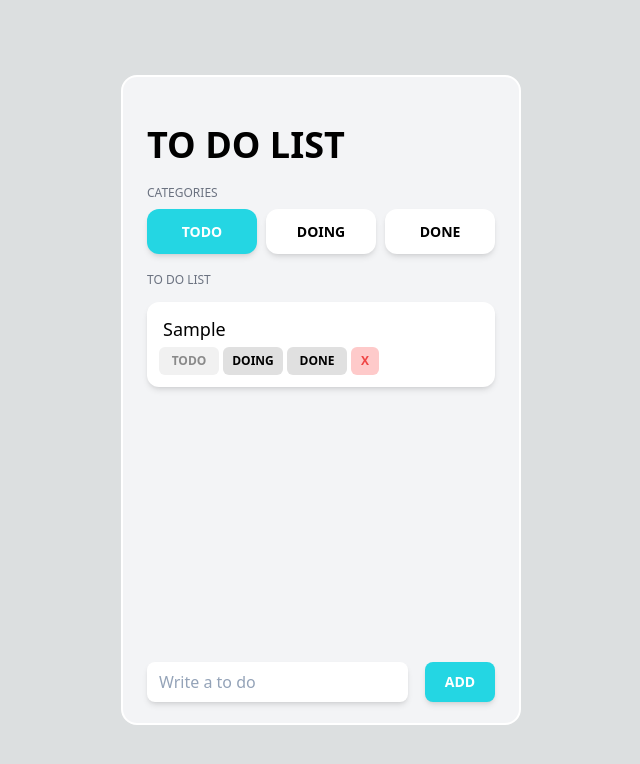
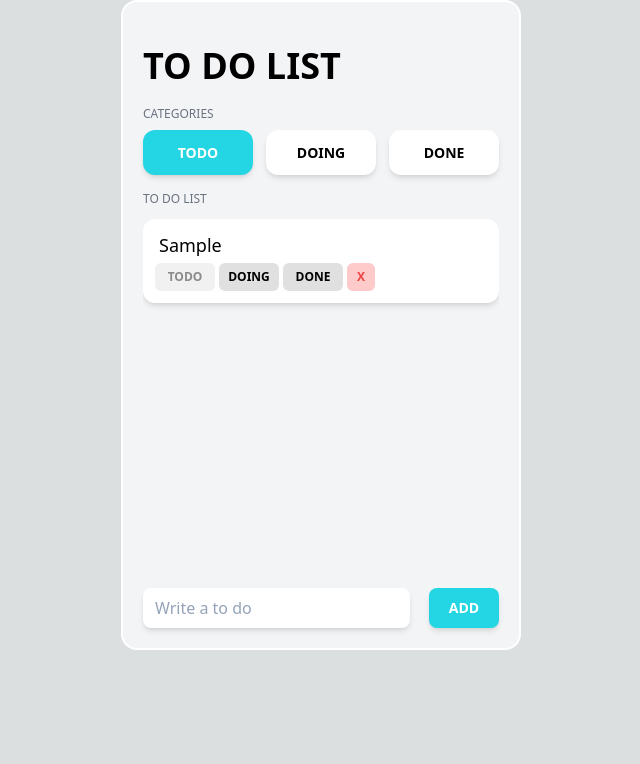
Before and after one commit to yesharry/todo, a React (Vite) app: page / in a window 1280 px wide. Both pictures are taken after typing "Sample" into the empty fields and a click on the button "ADD". Shown: the top 764 px of the page, without its empty margins (319-959 px from the left). Built offline with nearby package versions, Linux system fonts and the light colour scheme.

Commit message:
Modify: 컴포넌트 수정

```diff
--- a/src/App.tsx
+++ b/src/App.tsx
@@ -1,10 +1,18 @@
-import ToDo from "./components/ToDo";
+import { createGlobalStyle } from "styled-components";
+import TemplateToDo from "./components/TemplateToDo";
+
+const GlobalStyle = createGlobalStyle`
+  body {
+    background: #dcdfe0;
+  }
+`;
 
 function App() {
   return (
-    <div className=" h-screen flex justify-center items-center bg-[#dcdfe0] ">
-      <ToDo />
-    </div>
+    <>
+      <GlobalStyle />
+      <TemplateToDo />
+    </>
   );
 }
 
--- a/src/atoms.tsx
+++ b/src/atoms.tsx
@@ -1,4 +1,23 @@
 import { atom, selector } from "recoil";
+
+export const isLightState = atom<boolean>({
+  key: "isLightState",
+  default: true,
+  effects: [
+    ({ setSelf, onSet }) => {
+      const lightKey = "light";
+      const savedValue = localStorage.getItem(lightKey);
+      if (savedValue != null) {
+        setSelf(JSON.parse(savedValue));
+      }
+      onSet((newValue, _, isReset) => {
+        isReset
+          ? localStorage.removeItem(lightKey)
+          : localStorage.setItem(lightKey, JSON.stringify(newValue));
+      });
+    },
+  ],
+});
 
 export const categories: string[] = ["TODO", "DOING", "DONE"];
 
--- a/src/components/CreateToDo.tsx
+++ b/src/components/CreateToDo.tsx
@@ -1,6 +1,6 @@
-import { useState } from "react";
 import { useRecoilValue, useSetRecoilState } from "recoil";
 import { categoryState, toDoState } from "../atoms";
+import { useState } from "react";
 
 const CreateToDo = () => {
   const setToDos = useSetRecoilState(toDoState);
@@ -28,6 +28,7 @@ const CreateToDo = () => {
   };
 
   return (
+    <>
       <form onSubmit={onSubmit} className=" w-full flex justify-between mt-4">
         <input
           onChange={onChange}
@@ -39,6 +40,7 @@ const CreateToDo = () => {
           ADD
         </button>
       </form>
+    </>
   );
 };
 
--- a/src/components/HeadToDo.tsx
+++ b/src/components/HeadToDo.tsx
@@ -8,10 +8,9 @@ const HeadToDo = () => {
   const onClick = (category: string) => {
     setCategory(category);
   };
-
   return (
-    <div>
-      <h1 className="text-4xl font-bold pt-7">TO DO LIST</h1>
+    <>
+      <h1 className="text-4xl font-bold pt-6">TO DO LIST</h1>
       <div className=" flex flex-col">
         <span className=" text-xs text-gray-500 mt-5">CATEGORIES</span>
         <div className=" flex justify-between mt-2">
@@ -27,7 +26,7 @@ const HeadToDo = () => {
           ))}
         </div>
       </div>
-    </div>
+    </>
   );
 };
 
--- a/src/components/ItemToDo.tsx
+++ b/src/components/ItemToDo.tsx
@@ -1,7 +1,7 @@
 import { useRecoilValue, useSetRecoilState } from "recoil";
 import { IToDo, categoriesState, toDoState } from "../atoms";
 
-const ToDo = ({ text, category, id }: IToDo) => {
+const ItemToDo = ({ text, category, id }: IToDo) => {
   const setToDos = useSetRecoilState(toDoState);
   const categories = useRecoilValue(categoriesState);
 
@@ -30,7 +30,8 @@ const ToDo = ({ text, category, id }: IToDo) => {
   };
 
   return (
-    <div className=" w-full h-[85px] bg-white shadow-md rounded-xl flex flex-col justify-center my-3 pl-3">
+    <div className=" bg-white shadow-md rounded-xl p-3 mb-4">
+      {/* 여기 아직 비어있음 위에 div */}
       <span className=" text-lg pl-1">{text}</span>
       <div className=" mt-1">
         {Object.values(categories).map((availableCategory) => (
@@ -54,4 +55,4 @@ const ToDo = ({ text, category, id }: IToDo) => {
   );
 };
 
-export default ToDo;
+export default ItemToDo;
--- /dev/null
+++ b/src/components/ListToDo.tsx
@@ -0,0 +1,20 @@
+import { useRecoilValue } from "recoil";
+import { toDoSelector } from "../atoms";
+import ItemToDo from "./ItemToDo";
+
+const ListToDo = () => {
+  const toDos = useRecoilValue(toDoSelector);
+
+  return (
+    <>
+      <span className=" text-xs text-gray-500 mt-4 mb-3">TO DO LIST</span>
+      <div className=" flex-1 overflow-y-auto">
+        {toDos.map((toDo) => (
+          <ItemToDo key={toDo.id} {...toDo} />
+        ))}
+      </div>
+    </>
+  );
+};
+
+export default ListToDo;
--- /dev/null
+++ b/src/components/TemplateToDo.tsx
@@ -0,0 +1,15 @@
+import CreateToDo from "./CreateToDo";
+import HeadToDo from "./HeadToDo";
+import ListToDo from "./ListToDo";
+
+const TemplateToDo = () => {
+  return (
+    <div className="w-[400px] h-[650px] rounded-2xl bg-gray-100 border-2 border-white flex flex-col m-auto p-5">
+      <HeadToDo />
+      <ListToDo />
+      <CreateToDo />
+    </div>
+  );
+};
+
+export default TemplateToDo;
--- a/src/components/ToDo.tsx
+++ /dev/null
@@ -1,15 +0,0 @@
-import CreateToDo from "./CreateToDo";
-import HeadToDo from "./HeadToDo";
-import ToDoList from "./ToDoList";
-
-const ToDo = () => {
-  return (
-    <div className="w-[400px] h-[650px] rounded-2xl bg-gray-100 border-2 border-white px-6 py-5">
-      <HeadToDo />
-      <ToDoList />
-      <CreateToDo />
-    </div>
-  );
-};
-
-export default ToDo;
--- a/src/components/ToDoList.tsx
+++ /dev/null
@@ -1,18 +0,0 @@
-import { useRecoilValue } from "recoil";
-import { toDoSelector } from "../atoms";
-import ItemToDo from "./ItemToDo";
-
-const ToDoList = () => {
-  const toDos = useRecoilValue(toDoSelector);
-
-  return (
-    <div className=" h-[380px] mt-3">
-      <span className=" text-xs text-gray-500">TO DO LIST</span>
-      {toDos.map((toDo) => (
-        <ItemToDo key={toDo.id} {...toDo} />
-      ))}
-    </div>
-  );
-};
-
-export default ToDoList;
```
Also changed, not shown: 1 other file (tests, documents, lock files or other folders). Lines whose indentation alone changed are shown as unchanged.
